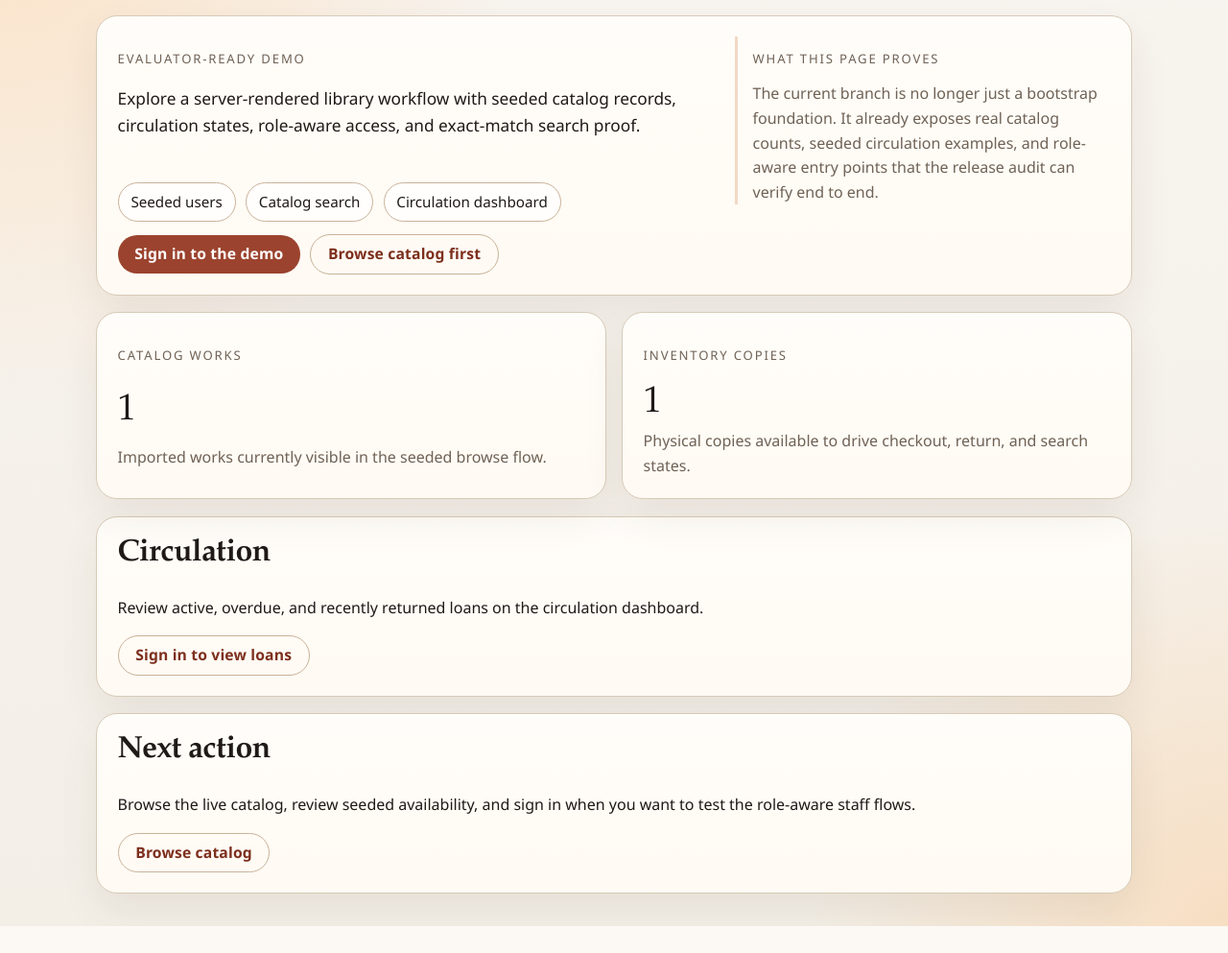
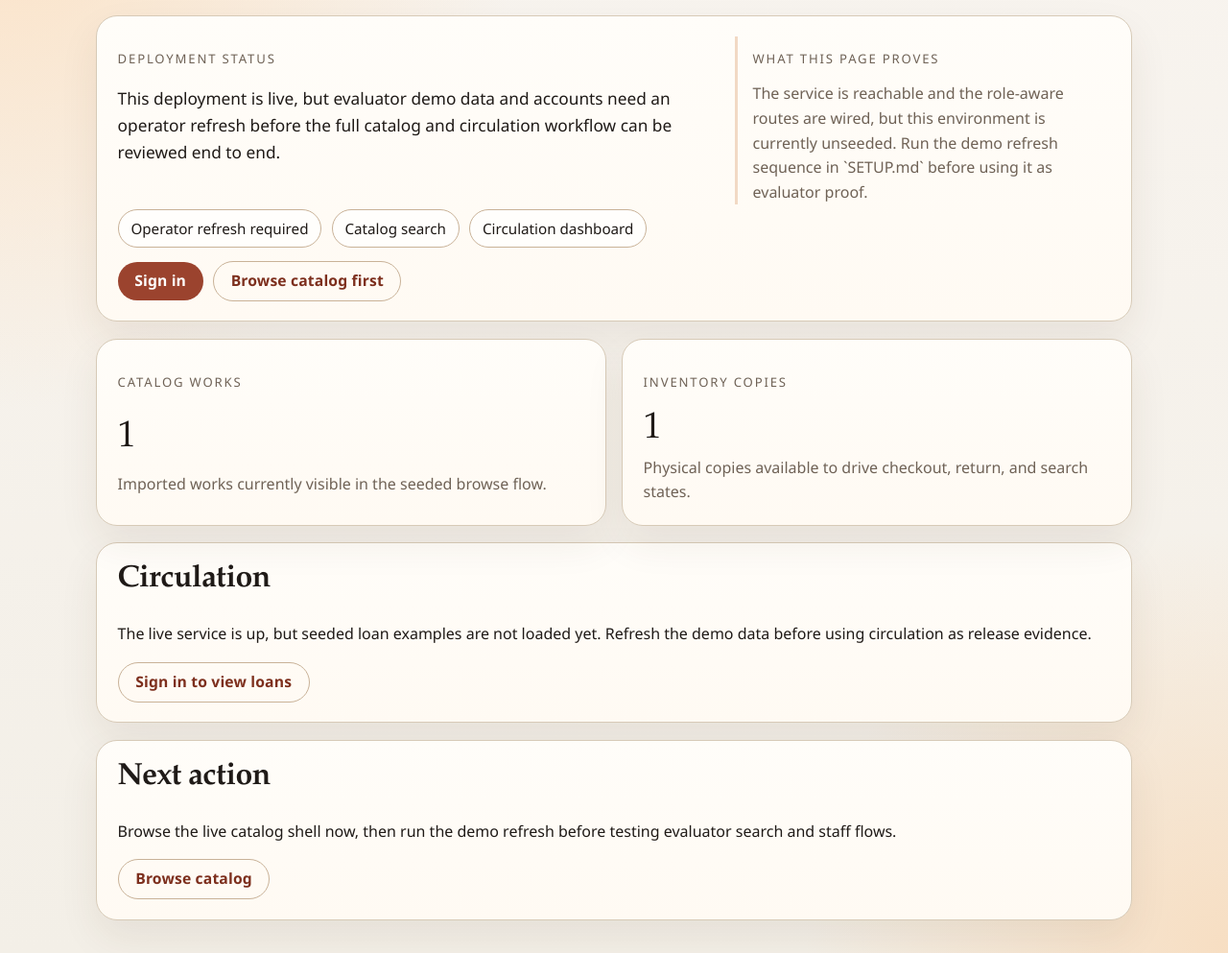
Before and after one commit to geehexx/library-ops, a Django app: template src/libraryops/shell/templates/shell/home.html in a window 1280 px wide. Shown: the part 116-1109 px from the top of the page at 96% size. Before the commit the page ends 1081 px from the top, so only its background shows below. Run offline with Django 5.2, Linux system fonts and the light colour scheme; the template is opened without the code that fills it: most values are stand-ins (such as "Sample title", 1, 10 or a date in 2020).

Commit message:
feat: clarify runtime demo truth surfaces

```diff
--- a/src/libraryops/shell/templates/shell/home.html
+++ b/src/libraryops/shell/templates/shell/home.html
@@ -7,22 +7,41 @@
   <section class="panel split-hero">
     <div class="stack">
       <div>
-        <p class="eyebrow">Evaluator-ready demo</p>
+        <p class="eyebrow">
+          {% if demo_data_ready and demo_auth_ready %}
+            Evaluator-ready demo
+          {% else %}
+            Deployment status
+          {% endif %}
+        </p>
         <p class="lede">
-          Explore a server-rendered library workflow with seeded catalog records,
-          circulation states, role-aware access, and exact-match search proof.
+          {% if demo_data_ready and demo_auth_ready %}
+            Explore a server-rendered library workflow with seeded catalog
+            records, circulation states, role-aware access, and exact-match
+            search proof.
+          {% else %}
+            This deployment is live, but evaluator demo data and accounts need
+            an operator refresh before the full catalog and circulation workflow
+            can be reviewed end to end.
+          {% endif %}
         </p>
       </div>
       {% if user.is_authenticated %}
         <p><strong>Signed in as:</strong> {{ user.email }}{% if role %} ({{ role }}){% endif %}</p>
       {% else %}
         <div class="pill-row">
-          <span class="pill">Seeded users</span>
+          {% if demo_auth_ready %}
+            <span class="pill">Seeded users</span>
+          {% else %}
+            <span class="pill">Operator refresh required</span>
+          {% endif %}
           <span class="pill">Catalog search</span>
           <span class="pill">Circulation dashboard</span>
         </div>
         <div class="nav-actions" style="justify-content: flex-start;">
-          <a class="button" href="{% url 'account_login' %}">Sign in to the demo</a>
+          <a class="button" href="{% url 'account_login' %}">
+            {% if demo_auth_ready %}Sign in to the demo{% else %}Sign in{% endif %}
+          </a>
           <a class="button button--ghost" href="{% url 'catalog-index' %}">Browse catalog first</a>
         </div>
       {% endif %}
@@ -30,9 +49,15 @@
     <aside class="hero-note">
       <p class="eyebrow">What this page proves</p>
       <p class="muted" style="margin: 0;">
-        The current branch is no longer just a bootstrap foundation. It already
-        exposes real catalog counts, seeded circulation examples, and role-aware
-        entry points that the release audit can verify end to end.
+        {% if demo_data_ready %}
+          The current branch is no longer just a bootstrap foundation. It
+          exposes real catalog counts, seeded circulation examples, and
+          role-aware entry points that the release audit can verify end to end.
+        {% else %}
+          The service is reachable and the role-aware routes are wired, but this
+          environment is currently unseeded. Run the demo refresh sequence in
+          `SETUP.md` before using it as evaluator proof.
+        {% endif %}
       </p>
     </aside>
   </section>
@@ -41,20 +66,37 @@
     <article class="panel metric-card">
       <p class="eyebrow">Catalog works</p>
       <p class="metric-value">{{ work_count }}</p>
-      <p class="muted" style="margin: 0;">Imported works currently visible in the seeded browse flow.</p>
+      <p class="muted" style="margin: 0;">
+        {% if work_count %}
+          Imported works currently visible in the seeded browse flow.
+        {% else %}
+          No seeded catalog data is loaded yet for evaluator review.
+        {% endif %}
+      </p>
     </article>
     <article class="panel metric-card">
       <p class="eyebrow">Inventory copies</p>
       <p class="metric-value">{{ copy_count }}</p>
-      <p class="muted" style="margin: 0;">Physical copies available to drive checkout, return, and search states.</p>
+      <p class="muted" style="margin: 0;">
+        {% if copy_count %}
+          Physical copies available to drive checkout, return, and search states.
+        {% else %}
+          Run the demo refresh sequence to populate circulation-ready copies.
+        {% endif %}
+      </p>
     </article>
   </section>
 
   <section class="panel">
     <h2 style="margin-top: 0;">Circulation</h2>
     <p>
-      Review active, overdue, and recently returned loans on the circulation
-      dashboard.
+      {% if demo_data_ready %}
+        Review active, overdue, and recently returned loans on the circulation
+        dashboard.
+      {% else %}
+        The live service is up, but seeded loan examples are not loaded yet.
+        Refresh the demo data before using circulation as release evidence.
+      {% endif %}
     </p>
     {% if user.is_authenticated %}
       <a class="button button--ghost" href="{% url 'loan-dashboard' %}">Open loan dashboard</a>
@@ -70,8 +112,13 @@
       <a class="button" href="{% url 'catalog-create' %}">Create foundation record</a>
     {% else %}
       <p>
-        Browse the live catalog, review seeded availability, and sign in when
-        you want to test the role-aware staff flows.
+        {% if demo_data_ready %}
+          Browse the live catalog, review seeded availability, and sign in when
+          you want to test the role-aware staff flows.
+        {% else %}
+          Browse the live catalog shell now, then run the demo refresh before
+          testing evaluator search and staff flows.
+        {% endif %}
       </p>
       <a class="button button--ghost" href="{% url 'catalog-index' %}">Browse catalog</a>
     {% endif %}
--- a/src/libraryops/shell/views.py
+++ b/src/libraryops/shell/views.py
@@ -4,6 +4,7 @@ from __future__ import annotations
 
 from django.views.generic import TemplateView
 
+from libraryops.accounts.demo_state import demo_auth_ready, demo_data_ready
 from libraryops.accounts.permissions import RoleContextMixin
 from libraryops.catalog.models import BibliographicWork
 from libraryops.inventory.models import BookCopy
@@ -20,4 +21,6 @@ class HomeView(RoleContextMixin, TemplateView):
         context = super().get_context_data(**kwargs)
         context["work_count"] = BibliographicWork.objects.count()
         context["copy_count"] = BookCopy.objects.count()
+        context["demo_auth_ready"] = demo_auth_ready()
+        context["demo_data_ready"] = demo_data_ready(context["work_count"], context["copy_count"])
         return context
```
Also changed, not shown: src/libraryops/accounts/demo_state.py (added, +24 -0 lines), src/libraryops/accounts/templates/account/login.html (+19 -7 lines), src/libraryops/accounts/templatetags/demo_access.py (added, +16 -0 lines), tests/integration/web/test_auth_login_surface.py (+31 -0 lines), tests/integration/web/test_foundation_ui.py (+35 -0 lines).
